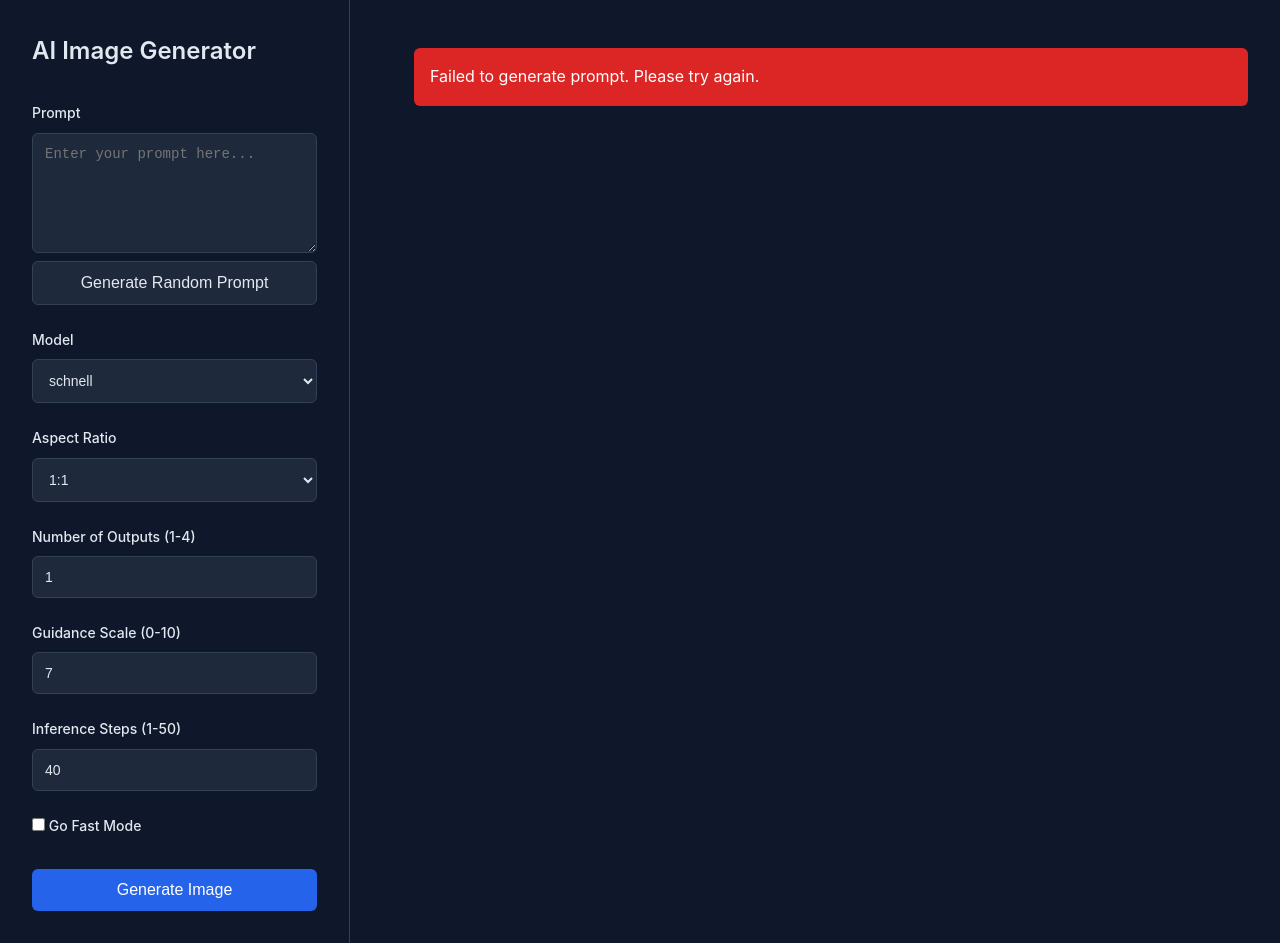
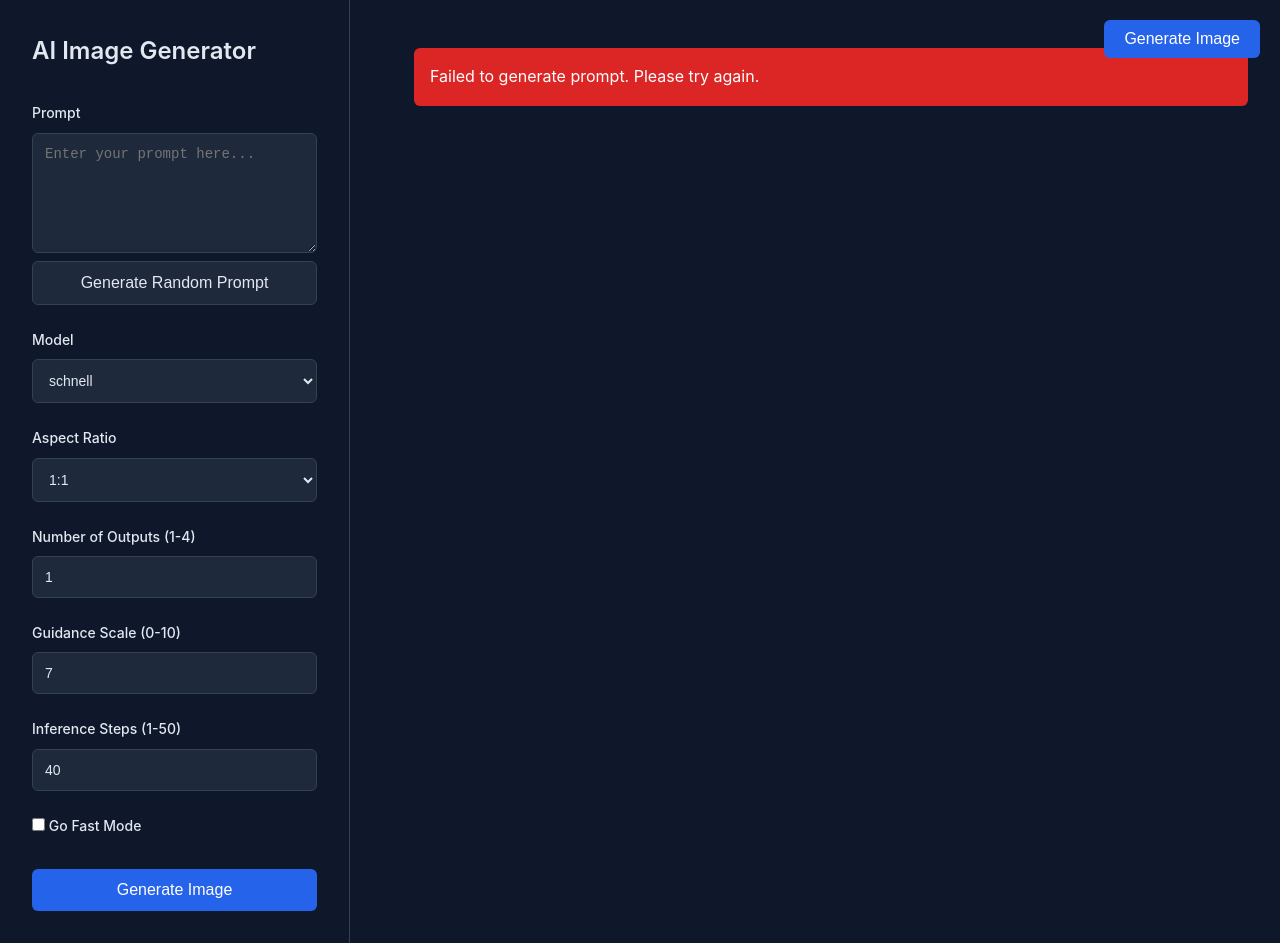
Before and after one commit to gomejz1412/hr, a website: page public/index.html in a window 1280 px wide. Drawn offline with Linux system fonts and the light colour scheme; no server answers; sample sign-in values are in the browser's storage.

Commit message:
Initial commit

```diff
--- a/public/index.html
+++ b/public/index.html
@@ -7,6 +7,7 @@
     <link rel="stylesheet" href="styles.css">
 </head>
 <body>
+    <button type="button" id="quickGenerate" class="top-generate-btn">Generate Image</button>
     <div class="container">
         <div class="input-panel">
             <h1>AI Image Generator</h1>
--- a/public/script.js
+++ b/public/script.js
@@ -1,4 +1,9 @@
 document.addEventListener('DOMContentLoaded', () => {
+    // Quick generate button functionality
+    document.getElementById('quickGenerate').addEventListener('click', function() {
+        // Trigger form submission with default values
+        document.getElementById('generateBtn').click();
+    });
     const form = document.getElementById('generateForm');
     const generateBtn = document.getElementById('generateBtn');
     const loadingIndicator = document.getElementById('loadingIndicator');
--- a/public/styles.css
+++ b/public/styles.css
@@ -14,10 +14,22 @@
 }
 
 body {
+    margin: 0;
+    padding: 0;
     font-family: -apple-system, BlinkMacSystemFont, 'Segoe UI', Roboto, sans-serif;
     background-color: var(--bg-color);
     color: var(--text-color);
     line-height: 1.6;
+}
+
+.top-generate-btn {
+    position: fixed;
+    top: 20px;
+    right: 20px;
+    width: auto !important;
+    z-index: 100;
+    padding: 10px 20px !important;
+    font-size: 16px;
 }
 
 .container {
```
